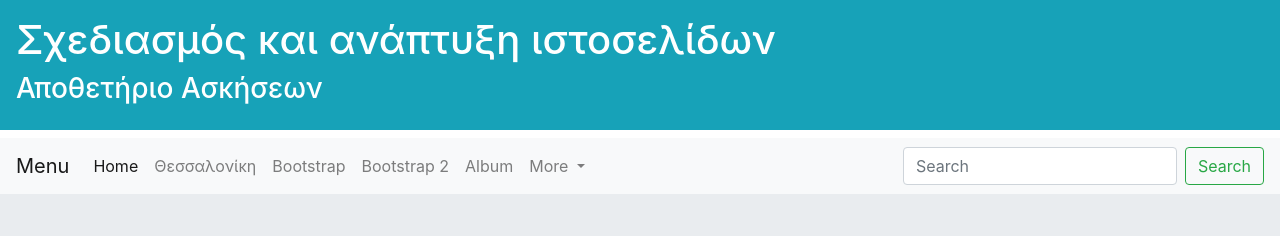
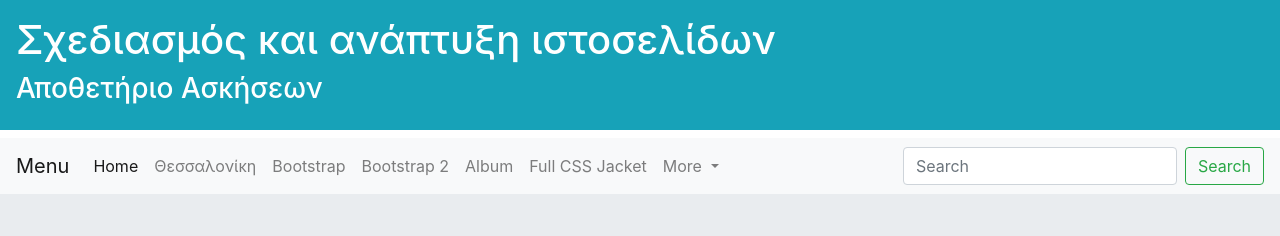
Before and after one commit to Xelion7/bootstrap2, a plain HTML site: page index.html in a window 1280 px wide. Shown: the top 236 px of the page. Drawn offline with nearby package versions, Linux system fonts and the light colour scheme.

Commit message:
Update index.html

```diff
--- a/index.html
+++ b/index.html
@@ -49,6 +49,9 @@
       <li class="nav-item">
         <a class="nav-link" href="../album" tabindex="-1">Album</a>
       </li>
+      <li class="nav-item">
+        <a class="nav-link" href="../full-css-jacket" tabindex="-1">Full CSS Jacket</a>
+      </li>
       <li class="nav-item dropdown">
         <a class="nav-link dropdown-toggle" href="#" id="navbarDropdown" role="button" data-toggle="dropdown" aria-haspopup="true" aria-expanded="false">
           More
```
